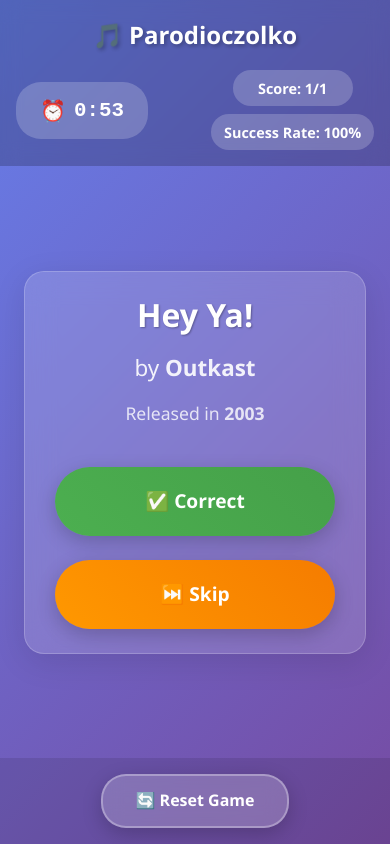
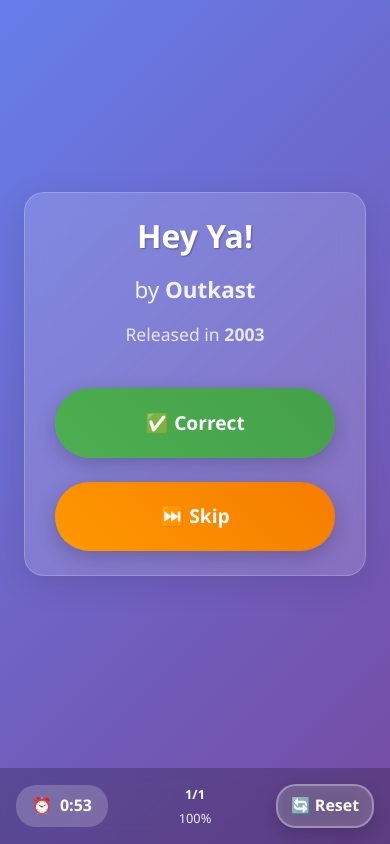
Before and after one commit to salvatien/parodioczolko, an Angular app in the folder frontend/: page /game in a window 390 px wide. Both pictures are taken after a click on the button "✅ Correct". Built offline with nearby package versions, Linux system fonts and the light colour scheme.

Commit message:
Adjust for horizontal mobile view

```diff
--- a/frontend/src/app/components/game/game.component.html
+++ b/frontend/src/app/components/game/game.component.html
@@ -1,23 +1,4 @@
 <div class="game-container">
-  <!-- Header with Score and Timer -->
-  <header class="game-header">
-    <h1>🎵 Parodioczolko</h1>
-
-    <div class="game-stats">
-      <div class="timer-section" [ngClass]="{'time-warning': isTimeRunningOut}">
-        <div class="timer-icon">⏰</div>
-        <div class="timer-display">{{ formatTime(timeLeft) }}</div>
-      </div>
-
-      <div class="score-section">
-        <div class="score">Score: {{ score }}/{{ totalSongs }}</div>
-        <div class="success-rate" *ngIf="totalSongs > 0">
-          Success Rate: {{ successRate }}%
-        </div>
-      </div>
-    </div>
-  </header>
-
   <!-- Main Game Area -->
   <main class="game-main">
     <!-- Loading State -->
@@ -61,13 +42,31 @@
     </div>
   </main>
 
-  <!-- Footer -->
+  <!-- Bottom Bar with Title, Stats, and Reset -->
   <footer class="game-footer">
-    <button
-      class="btn btn-reset"
-      (click)="resetGame()"
-      aria-label="Reset the game">
-      🔄 Reset Game
-    </button>
+    <div class="footer-left">
+      <div class="timer-section" [ngClass]="{'time-warning': isTimeRunningOut}">
+        <div class="timer-icon">⏰</div>
+        <div class="timer-display">{{ formatTime(timeLeft) }}</div>
+      </div>
+    </div>
+
+    <div class="footer-center">
+      <div class="score-section">
+        <div class="score">{{ score }}/{{ totalSongs }}</div>
+        <div class="success-rate" *ngIf="totalSongs > 0">
+          {{ successRate }}%
+        </div>
+      </div>
+    </div>
+
+    <div class="footer-right">
+      <button
+        class="btn btn-reset"
+        (click)="resetGame()"
+        aria-label="Reset the game">
+        🔄 Reset
+      </button>
+    </div>
   </footer>
 </div>
--- a/frontend/src/app/components/game/game.component.scss
+++ b/frontend/src/app/components/game/game.component.scss
@@ -8,76 +8,10 @@
   font-family: 'Segoe UI', Tahoma, Geneva, Verdana, sans-serif;
 }
 
-.game-header {
-  padding: 1rem;
-  text-align: center;
-  background: rgba(0, 0, 0, 0.2);
-  backdrop-filter: blur(10px);
-
-  h1 {
-    margin: 0 0 1rem 0;
-    font-size: 2rem;
-    font-weight: bold;
-    text-shadow: 2px 2px 4px rgba(0, 0, 0, 0.3);
-  }
-
-  .game-stats {
-    display: flex;
-    justify-content: space-between;
-    align-items: center;
-    flex-wrap: wrap;
-    gap: 1rem;
-    max-width: 500px;
-    margin: 0 auto;
-  }
-
-  .timer-section {
-    display: flex;
-    align-items: center;
-    gap: 0.5rem;
-    background: rgba(255, 255, 255, 0.2);
-    padding: 0.75rem 1.5rem;
-    border-radius: 25px;
-    font-weight: 700;
-    font-size: 1.2rem;
-    transition: all 0.3s ease;
-
-    &.time-warning {
-      background: rgba(255, 69, 58, 0.8);
-      animation: pulse 1s infinite;
-    }
-  }
-
 @keyframes pulse {
   0% { transform: scale(1); }
   50% { transform: scale(1.05); }
   100% { transform: scale(1); }
-  }
-
-  .timer-icon {
-    font-size: 1.3rem;
-  }
-
-  .timer-display {
-    font-family: 'Courier New', monospace;
-    font-size: 1.3rem;
-  }
-
-  .score-section {
-    display: flex;
-    flex-direction: column;
-    align-items: center;
-    gap: 0.5rem;
-
-    .score, .success-rate {
-      background: rgba(255, 255, 255, 0.2);
-      padding: 0.5rem 1rem;
-      border-radius: 20px;
-      font-weight: 600;
-      min-width: 120px;
-      text-align: center;
-    }
-  }
 }
 
 .game-main {
@@ -232,21 +166,78 @@
 }
 
 .game-footer {
+  display: flex;
+  align-items: center;
+  justify-content: space-between;
   padding: 1rem;
+  background: rgba(0, 0, 0, 0.2);
+  backdrop-filter: blur(10px);
+  gap: 1rem;
+
+  .footer-left {
+    flex: 1;
+    display: flex;
+    justify-content: flex-start;
+
+    .timer-section {
+      display: flex;
+      align-items: center;
+      gap: 0.5rem;
+      background: rgba(255, 255, 255, 0.2);
+      padding: 0.5rem 1rem;
+      border-radius: 20px;
+      font-weight: 700;
+      font-size: 1rem;
+      transition: all 0.3s ease;
+
+      &.time-warning {
+        background: rgba(255, 69, 58, 0.8);
+        animation: pulse 1s infinite;
+      }
+    }
+  }
+
+  .footer-center {
+    flex: 1;
+    display: flex;
+    align-items: center;
+    justify-content: center;
+
+    .score-section {
       text-align: center;
-  background: rgba(0, 0, 0, 0.1);
 
+      .score {
+        font-weight: 700;
+        font-size: 1rem;
+        margin-bottom: 0.2rem;
+      }
+
+      .success-rate {
+        font-size: 0.8rem;
+        opacity: 0.9;
+      }
+    }
+  }
+
+  .footer-right {
+    flex: 1;
+    display: flex;
+    justify-content: flex-end;
     .btn-reset {
       background: rgba(255, 255, 255, 0.2);
       color: white;
       border: 2px solid rgba(255, 255, 255, 0.3);
-    padding: 0.75rem 2rem;
-    border-radius: 25px;
-    font-size: 1rem;
-    font-weight: 600;
+      padding: 0.5rem 0.8rem;
+      border-radius: 20px;
+      font-size: 1.2rem;
       cursor: pointer;
       transition: all 0.3s ease;
       backdrop-filter: blur(10px);
+      min-width: 35px;
+      height: 35px;
+      display: flex;
+      align-items: center;
+      justify-content: center;
 
       &:hover {
         background: rgba(255, 255, 255, 0.3);
@@ -259,19 +250,30 @@
       }
     }
   }
+}
 
 // Responsive design
 @media (max-width: 480px) {
-  .game-header {
-    h1 {
-      font-size: 1.5rem;
+  .game-footer {
+    .footer-center {
+      gap: 1rem;
+
+      .timer-section {
+        padding: 0.4rem 0.8rem;
+        font-size: 0.9rem;
       }
 
       .score-section {
         .score, .success-rate {
-        font-size: 0.9rem;
-        padding: 0.4rem 0.8rem;
+          font-size: 0.8rem;
         }
+      }
+    }
+
+    .footer-right .btn-reset {
+      min-width: 35px;
+      height: 35px;
+      font-size: 1rem;
     }
   }
 
@@ -345,25 +347,75 @@
   }
 }
 
-// Landscape orientation adjustments for mobile
+// Mobile landscape orientation - save vertical space
 @media (max-height: 500px) and (orientation: landscape) {
   .game-container {
-    min-height: auto;
+    min-height: 100vh;
+    padding: 0;
   }
 
-  .game-header {
+  .game-main {
+    padding: 0.25rem;
+  }
+
+  .song-card {
     padding: 0.5rem;
+    margin: 0.25rem;
 
-    h1 {
+    .game-instructions {
       margin-bottom: 0.5rem;
+    }
+
+    .song-info {
+      margin-bottom: 0.75rem;
+
+      .song-title {
+        margin-bottom: 0.25rem;
+        line-height: 1.2;
+      }
+
+      .song-artist, .song-year {
+        margin-bottom: 0.25rem;
       }
     }
 
-  .song-card {
-    padding: 1rem;
+    .action-buttons {
+      gap: 0.5rem;
 
-    .game-instructions {
-      margin-bottom: 1rem;
+      .btn {
+        padding: 0.5rem 1rem;
+      }
+    }
+  }
+
+  .game-footer {
+    padding: 0.25rem 0.5rem;
+    gap: 0.25rem;
+
+    .footer-center {
+      gap: 0.5rem;
+
+      .timer-section {
+        padding: 0.3rem 0.6rem;
+        font-size: 0.85rem;
+      }
+
+      .score-section {
+        .score {
+          font-size: 0.85rem;
+          margin-bottom: 0.1rem;
+        }
+
+        .success-rate {
+          font-size: 0.7rem;
+        }
+      }
+    }
+
+    .footer-right .btn-reset {
+      min-width: 35px;
+      height: 35px;
+      font-size: 1rem;
     }
   }
 }
```
Lines whose indentation alone changed are shown as unchanged.
